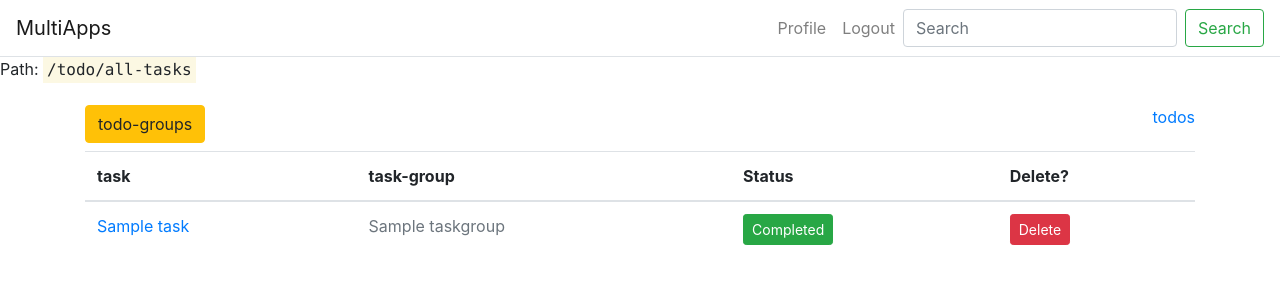
After one commit to LaxmanChoudhary/MultiApps, a Django app: page /todo/all-tasks in a window 1280 px wide. The commit adds this page. Shown: the top 300 px of the page. Run offline with Django 3.2, Linux system fonts and the light colour scheme; a user stored in the database is signed in; tables that the repository leaves empty hold one stand-in row (values such as "Sample post"); some libraries are stand-ins or nearby versions.

Commit message:
group-model, delete, etc

```diff
--- a/todo/models.py
+++ b/todo/models.py
@@ -18,7 +18,7 @@ class TaskGroup(models.Model):
 class Task(models.Model):
 	title = models.CharField(max_length=256)
 	text = models.TextField(blank=True, null=True)
-	task_group = models.ForeignKey(TaskGroup, on_delete=models.CASCADE, null=True)
+	task_group = models.ForeignKey(TaskGroup, on_delete=models.CASCADE, null=True, blank=True)
 	created_on = models.DateTimeField(auto_now_add=True)
 	completed = models.BooleanField(default=False)
 	creator = models.ForeignKey(
@@ -31,4 +31,4 @@ class Task(models.Model):
 		return self.title
 
 	class Meta:
-		ordering = ["created_on", "title"]
+		ordering = ["completed","created_on"]
--- /dev/null
+++ b/todo/templates/todo/task_list.html
@@ -0,0 +1,71 @@
+{% extends "base.html" %} {% block content %}
+<div class="container mt-5">
+	<a class="btn btn-warning" href="{% url 'todo:group_view' %}"
+		>todo-groups</a>
+		<a class="float-right text-decoration-none" href="{% url 'todo:todo_main' %}">todos</a>
+	<table class="table mt-2">
+		<thead>
+    <tr>
+      <th scope="col">task</th>
+      <th scope="col">task-group</th>
+      <th scope="col">Status</th>
+      <th scope="col">Delete?</th>
+    </tr>
+  </thead>
+		<tbody>
+			{% for task in tasks %}
+			<tr>
+				<td class="">
+					<a
+						href="{% url 'todo:task_detail' task.id %}"
+						class="text-decoration-none"
+						>{{ task.title }}</a
+					>
+				</td>
+				<td class="text-muted">{{ task.task_group }}</td>
+				<td class="">
+					{% if task.completed is False %}
+					<form
+						method="post"
+						action="{% url 'todo:status_complete' task.id %}?next={{ request.path }}"
+						role="form"
+						class="d-inline"
+					>
+						{% csrf_token %}
+						<button class="btn btn-warning btn-sm" type="submit">Not Completed</button>
+					</form>
+					{% else %}
+					<form
+						method="post"
+						action="{% url 'todo:status_incomplete' task.id %}?next={{ request.path }}"
+						role="form"
+						class="d-inline"
+					>
+						{% csrf_token %}
+						<button class="btn btn-success btn-sm" type="submit">Completed</button>
+					</form>
+					{% endif %}
+				</td>
+				<td>
+					<form
+						method="post"
+						action="{% url 'todo:task_delete' task.id %}?next={{ request.path }}"
+						role="form"
+						class="d-inline"
+					>
+						{% csrf_token %}
+						<button
+							class="btn btn-danger btn-sm"
+							type="submit"
+							name="submit_delete"
+						>
+							Delete
+						</button>
+					</form>
+				</td>
+			</tr>
+			{% endfor %}
+		</tbody>
+	</table>
+</div>
+{% endblock content %}
--- a/todo/templates/todo/todo.html
+++ b/todo/templates/todo/todo.html
@@ -53,5 +53,6 @@
 			{% endfor %}
 		</ul>
 	</div>
+	<a class="text-center" href="{% url 'todo:task_list' %}">All tasks</a>
 </div>
 {% endblock content %}
--- a/todo/urls.py
+++ b/todo/urls.py
@@ -5,6 +5,7 @@ app_name = 'todo'
 
 urlpatterns =[
 	path("", views.TodoMain.as_view(), name="todo_main"),
+	path("all-tasks", views.TaskListView.as_view(), name="task_list"),
 	path("task/create/", views.TaskCreate.as_view(), name="task_create"),
 	path("task/<int:pk>", views.TaskDetail.as_view(), name="task_detail"),
 	path("task/<int:pk>/complete", views.StatusComplete.as_view(), name="status_complete"),
@@ -13,4 +14,5 @@ urlpatterns =[
 
 	path("task-group/", views.GroupView.as_view(), name="group_view"),
 	path("task-group/create", views.GroupCreate.as_view(), name="group_create"),
+	path("task-group/<int:pk>/delete", views.GroupDeleteView.as_view(), name="group_delete"),
 ]
--- a/todo/views.py
+++ b/todo/views.py
@@ -13,11 +13,20 @@ class TodoMain(owner.OwnerView):
 	def get(self, request):
 #		taskgroup = TaskGroup.objects.filter(creator=request.user)
 		gc = TaskGroup.objects.filter(creator=request.user).count()
-		rt = Task.objects.filter(completed=False)[:5]
+		rt = Task.objects.filter(creator=request.user).filter(completed=False)[:5]
 		ctx={'groups_count':gc, 'recent_tasks':rt}
 		return render(request, self.template_name, ctx)
 
 # model: task
+
+class TaskListView(owner.OwnerView):
+	template_name = "todo/task_list.html"
+
+	def get(self, request):
+		tasks = Task.objects.filter(creator=request.user)
+		ctx={'tasks':tasks}
+		return render(request, self.template_name, ctx)
+
 class TaskDetail(owner.OwnerView):
 	template_name= "todo/task_detail.html"
 
@@ -48,10 +57,13 @@ class TaskDelete(owner.OwnerView):
 	def post(self, request, pk):
 		task = get_object_or_404(Task, id=pk)
 		task.delete()
-		return redirect(self.success_url)
+		try:
+			return redirect(self.request.GET['next'])
+		except:
+			return redirect(self.success_url)
 
 class StatusComplete(owner.OwnerView):
-	success_url = "todo:todo_main"
+	success_url = reverse_lazy("todo:todo_main")
 	def post(self, request, pk):
 		task = get_object_or_404(Task, id=pk)
 		task.completed = True
@@ -62,7 +74,7 @@ class StatusComplete(owner.OwnerView):
 			return redirect(self.success_url)
 
 class StatusIncomplete(owner.OwnerView):
-	success_url = "todo:todo_main"
+	success_url = reverse_lazy("todo:todo_main")
 	def post(self, request, pk):
 		task = get_object_or_404(Task, id=pk)
 		task.completed = False
@@ -78,12 +90,13 @@ class GroupView(owner.OwnerView):
 
 	def get(self, request):
 		t = Task.objects.all().filter(creator=request.user).order_by('task_group__name')
+		grps = TaskGroup.objects.filter(creator=request.user)
 		form = GroupForm()
-		ctx={'tasks':t, 'form':form}
+		ctx={'tasks':t, 'form':form, 'grps':grps}
 		return render(request, self.template_name, ctx)
 
 class GroupCreate(owner.OwnerView):
-	success_url="todo:group_view"
+	success_url=reverse_lazy("todo:group_view")
 	def post(self, request):
 		grp = GroupForm(request.POST)
 		group = grp.save(commit=False)
@@ -93,3 +106,13 @@ class GroupCreate(owner.OwnerView):
 			return redirect(self.request.GET['next'])
 		except:
 			return redirect(self.success_url)
+
+class GroupDeleteView(owner.OwnerView):
+	success_url= reverse_lazy("todo:group_view")
+	def post(self, request, pk):
+		grp = get_object_or_404(TaskGroup, id=pk)
+		grp.delete()
+		try:
+			return redirect(self.request.GET['next'])
+		except:
+			return redirect(self.success_url)
```
Also changed, not shown: todo/templates/todo/group_view.html (+69 -8 lines), todo/templates/todo/task_detail.html (+8 -3 lines), todo/migrations/0003_auto_20200904_1437.py (added).
